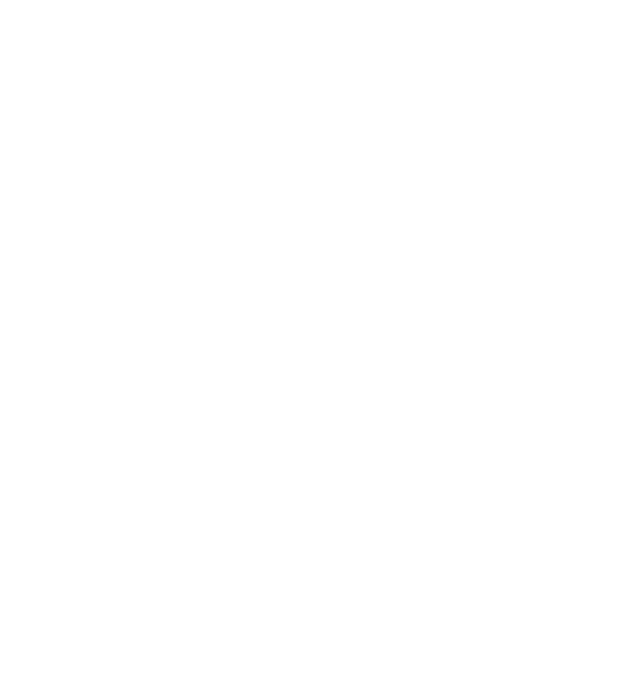
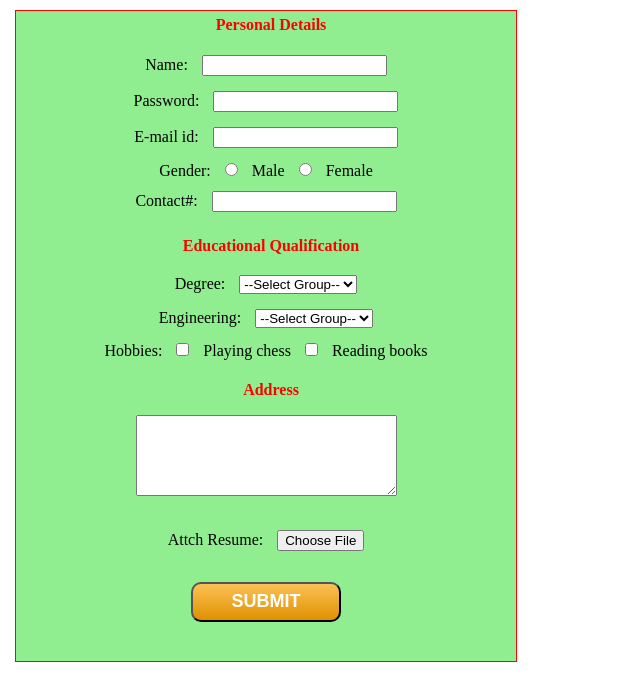
Before and after one commit to Stytan/fc-form, a plain HTML site: page index.html in a window 1280 px wide. Shown: the whole page, without its empty margins (0-640 px from the left). Drawn offline with Linux system fonts and the light colour scheme.

Commit message:
Finish commit

```diff
--- a/assets/css/style.css
+++ b/assets/css/style.css
@@ -1,6 +1,30 @@
-form{
-  height: 800px;
+*{
+  margin: 5px;
+}
+
+.form-container{
+  height: 650px;
   width: 500px;
   border: 1px solid red;
   background-color: lightgreen;
 }
+
+fieldset{
+  border: none;
+  text-align: center;
+}
+
+legend{
+  color: red;
+  font-weight: bold;
+}
+
+#submit{
+  background: linear-gradient(rgb(252, 193, 85), rgb(223, 145, 0));
+  height: 40px;
+  width: 150px;
+  border-radius: 10px;
+  color: white;
+  font-size: large;
+  font-weight: bold;
+}
--- a/index.html
+++ b/index.html
@@ -1,14 +1,82 @@
 <!DOCTYPE html>
 <html lang="en">
   <head>
-  <meta charset="UTF-8">
-  <meta http-equiv="X-UA-Compatible" content="IE=edge">
-  <meta name="viewport" content="width=device-width, initial-scale=1.0">
+    <meta charset="UTF-8" />
+    <meta http-equiv="X-UA-Compatible" content="IE=edge" />
+    <meta name="viewport" content="width=device-width, initial-scale=1.0" />
+    <link rel="stylesheet" href="./assets/css/style.css" />
     <title>Personal data</title>
   </head>
   <body>
+    <div class="form-container">
       <form>
-
+        <fieldset>
+          <legend>Personal Details</legend>
+          <div>
+            <label for="name">Name:</label>
+            <input type="text" id="name" required />
+          </div>
+          <div>
+            <label for="password">Password:</label>
+            <input type="text" id="password" required/>
+          </div>
+          <div>
+            <label for="email">E-mail id:</label>
+            <input type="email" id="email" required/>
+          </div>
+          <div>
+            <span>Gender:</span>
+            <input type="radio" name="gender" id="male" required />
+            <label for="male">Male</label>
+            <input type="radio" name="gender" id="female" required />
+            <label for="female">Female</label>
+          </div>
+          <div>
+            <label for="contact">Contact#:</label>
+            <input type="text" id="contact" required />
+          </div>
+        </fieldset>
+        <fieldset>
+          <legend>Educational Qualification</legend>
+          <div>
+            <label for="degree">Degree:</label>
+            <select id="degree" required>
+              <option value="">--Select Group--</option>
+              <option value="bachelor">Bachelor</option>
+              <option value="master">Master</option>
+              <option value="unfinished">Unfinished</option>
+            </select>
+          </div>
+          <div>
+            <label for="engineering">Engineering:</label>
+            <select id="engineering" required>
+              <option value="">--Select Group--</option>
+              <option value="civil">Civil</option>
+              <option value="it">IT</option>
+              <option value="chemistry">Chemistry</option>
+              <option value="mechanics">Mechanics</option>
+            </select>
+          </div>
+          <div>
+            <span>Hobbies:</span>
+            <input type="checkbox" id="chess" />
+            <label for="chess">Playing chess</label>
+            <input type="checkbox" id="books" />
+            <label for="books">Reading books</label>
+          </div>
+        </fieldset>
+        <fieldset>
+          <legend>Address</legend>
+          <textarea id="address" cols="30" rows="5" required></textarea>
+        </fieldset>
+        <fieldset>
+          <label for="resume">Attch Resume:</label>
+          <button id="resume" type="button">Choose File</button>
+        </fieldset>
+        <fieldset>
+          <button type="submit" id="submit">SUBMIT</button>
+        </fieldset>
       </form>
+    </div>
   </body>
 </html>
```
Lines whose indentation alone changed are shown as unchanged.
